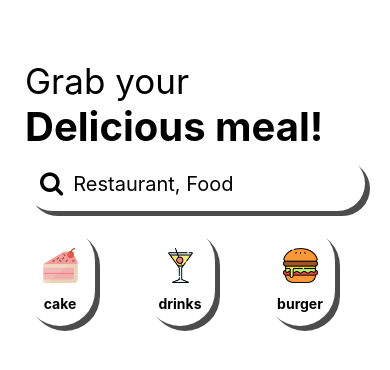
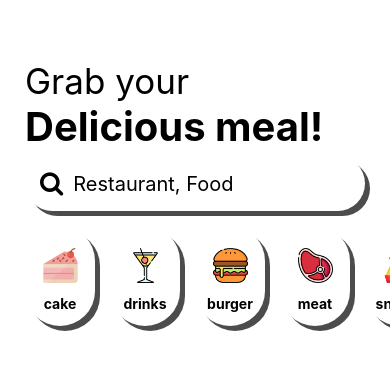
Before and after one commit to ThatoL/ReactCrashCourse, a React Native app in the folder resturantAppCrashCourse/: screen / in a window 390 px wide. Shown: the top 370 px of the page. Built offline with nearby package versions, Linux system fonts and the light colour scheme.

Commit message:
enhanced styling for category item card, now takes in props

```diff
--- a/resturantAppCrashCourse/src/components/CategoryItem.js
+++ b/resturantAppCrashCourse/src/components/CategoryItem.js
@@ -3,10 +3,10 @@ import React from 'react'
 import {elevation} from '../common/style'
 
 export default function CategoryItem(props) {
-    const {name, imageUrl} = props
+    const {name, imageUrl, index} = props
 
   return (
-    <View style={[styles.container, styles.elevation]}>
+    <View style={[styles.container, styles.elevation, index==0?{marginLeft:25}:{marginLeft:15}]}>
         <View style={styles.imageContainer}>
             <Image
                 source={imageUrl}
@@ -26,7 +26,6 @@ const styles = StyleSheet.create({
         borderRadius: 50,
         marginVertical: 15,
         backgroundColor: 'white',
-        marginHorizontal: 25,
         alignItems: 'center',
         justifyContent: 'center'
     },
```
